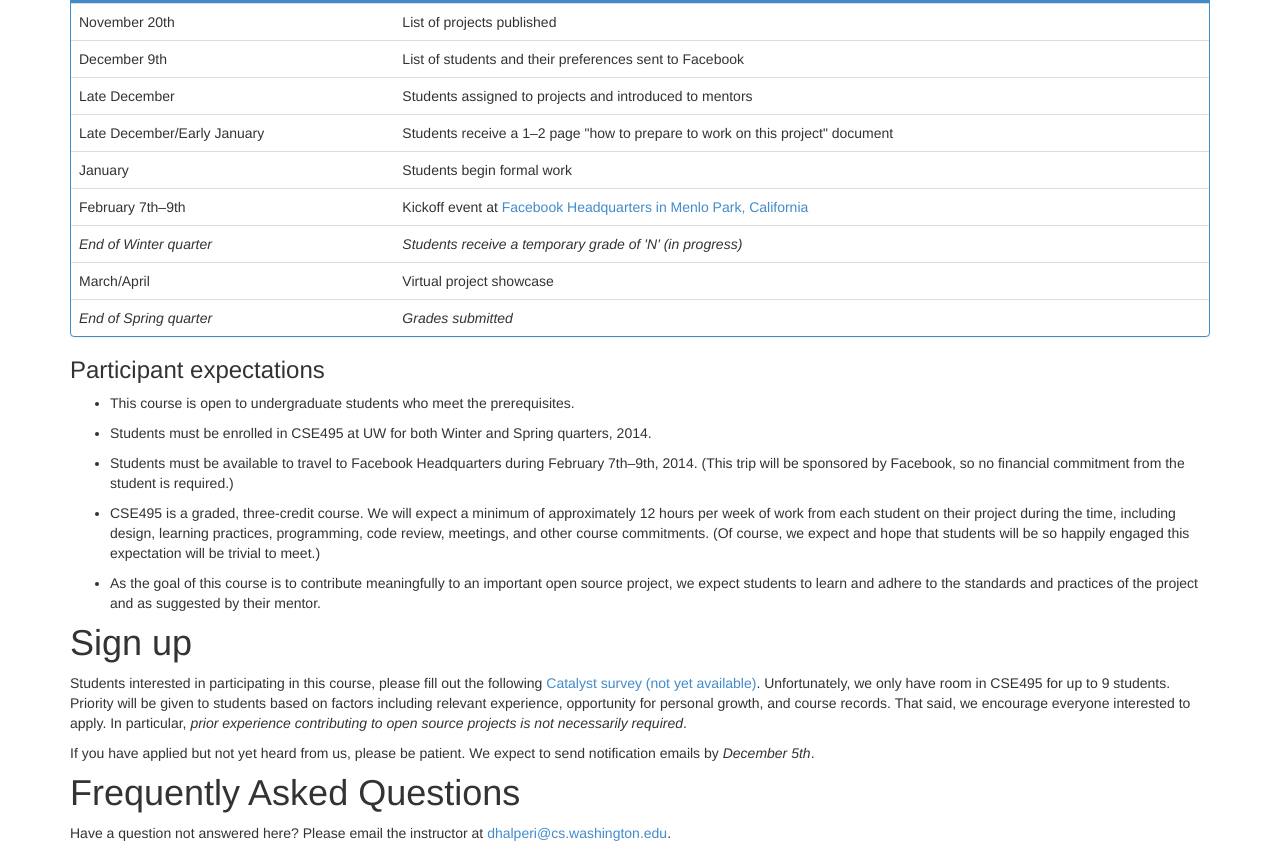
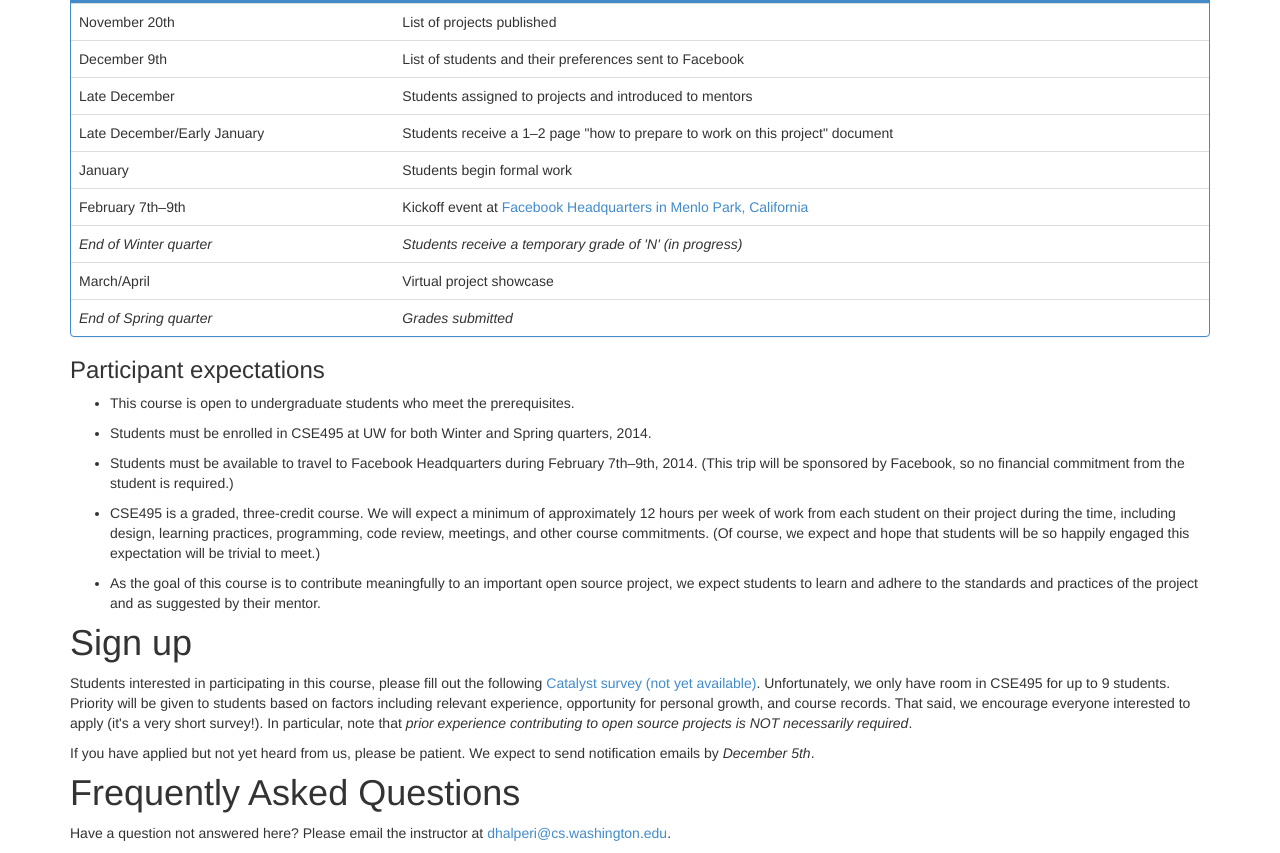
Before and after one commit to dhalperi/cse495-2013, a plain HTML site: page index.html in a window 1280 px wide. Shown: the part 706-1559 px from the top of the page. Drawn offline with Linux system fonts and the light colour scheme.

Commit message:
update "sign up" section
Signed-off-by: Daniel Halperin <dhalperi@cs.washington.edu>

```diff
--- a/index.html
+++ b/index.html
@@ -80,7 +80,7 @@
 		</ul>
 
 		<H1 id="signup">Sign up</H2>
-		<p>Students interested in participating in this course, please fill out the following <a href="https://catalyst.uw.edu/webq/survey/dhalperi/219333" target="_blank">Catalyst survey (not yet available)</a>. Unfortunately, we only have room in CSE495 for up to 9 students. Priority will be given to students based on factors including relevant experience, opportunity for personal growth, and course records. That said, we encourage everyone interested to apply. In particular, <em>prior experience contributing to open source projects is not necessarily required</em>.</p>
+		<p>Students interested in participating in this course, please fill out the following <a href="https://catalyst.uw.edu/webq/survey/dhalperi/219333" target="_blank">Catalyst survey (not yet available)</a>. Unfortunately, we only have room in CSE495 for up to 9 students. Priority will be given to students based on factors including relevant experience, opportunity for personal growth, and course records. That said, we encourage everyone interested to apply (it's a very short survey!). In particular, note that <em>prior experience contributing to open source projects is NOT necessarily required</em>.</p>
 
 		<p>If you have applied but not yet heard from us, please be patient. We expect to send notification emails by <em>December 5th</em>.</p>
 
```
